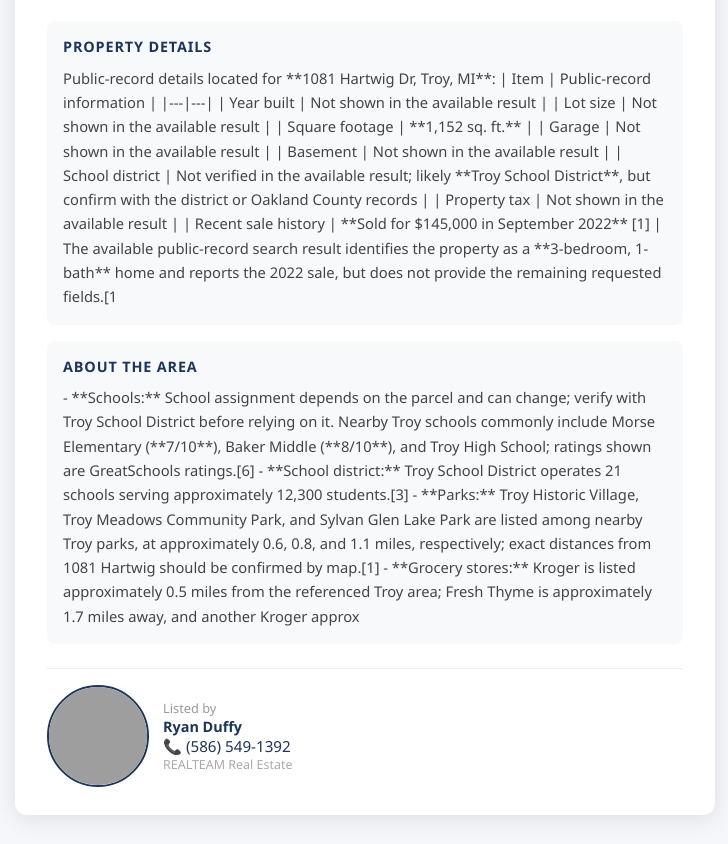
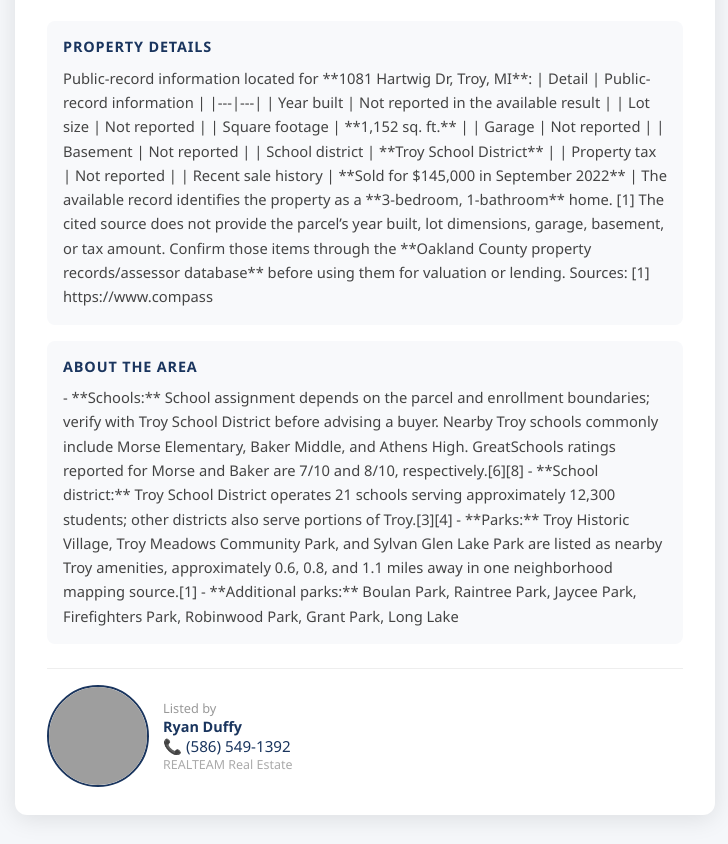
Before and after one commit to tommy-logan-ai/tommythemortgageguy, a plain HTML site: page coming-soon/troy-mi-u-476919.html in a window 1280 px wide. Shown: the part 1165-2009 px from the top of the page, without its empty margins (275-1003 px from the left). Drawn offline with Linux system fonts and the light colour scheme; no server answers; grey boxes are pictures that could not be loaded.

Commit message:
Coming Soon (regen-hero): Troy troy-mi-u-476919

```diff
--- a/coming-soon/troy-mi-u-476919.html
+++ b/coming-soon/troy-mi-u-476919.html
@@ -66,24 +66,29 @@
     </p>
   </div>
 </div>
-    <div style="margin:1.5rem 0 0;padding:1rem;background:#f8f9fb;border-radius:8px;"><h3 style="font-size:0.9rem;font-weight:700;color:#1a355e;text-transform:uppercase;letter-spacing:0.06em;margin:0 0 0.6rem">Property Details</h3><p style="font-size:0.92rem;color:#444;line-height:1.65;margin:0">Public-record details located for **1081 Hartwig Dr, Troy, MI**:
+    <div style="margin:1.5rem 0 0;padding:1rem;background:#f8f9fb;border-radius:8px;"><h3 style="font-size:0.9rem;font-weight:700;color:#1a355e;text-transform:uppercase;letter-spacing:0.06em;margin:0 0 0.6rem">Property Details</h3><p style="font-size:0.92rem;color:#444;line-height:1.65;margin:0">Public-record information located for **1081 Hartwig Dr, Troy, MI**:
 
-| Item | Public-record information |
+| Detail | Public-record information |
 |---|---|
-| Year built | Not shown in the available result |
-| Lot size | Not shown in the available result |
+| Year built | Not reported in the available result |
+| Lot size | Not reported |
 | Square footage | **1,152 sq. ft.** |
-| Garage | Not shown in the available result |
-| Basement | Not shown in the available result |
-| School district | Not verified in the available result; likely **Troy School District**, but confirm with the district or Oakland County records |
-| Property tax | Not shown in the available result |
-| Recent sale history | **Sold for $145,000 in September 2022** [1] |
+| Garage | Not reported |
+| Basement | Not reported |
+| School district | **Troy School District** |
+| Property tax | Not reported |
+| Recent sale history | **Sold for $145,000 in September 2022** |
 
-The available public-record search result identifies the property as a **3-bedroom, 1-bath** home and reports the 2022 sale, but does not provide the remaining requested fields.[1</p></div>
-    <div style="margin:1rem 0 0;padding:1rem;background:#f8f9fb;border-radius:8px;"><h3 style="font-size:0.9rem;font-weight:700;color:#1a355e;text-transform:uppercase;letter-spacing:0.06em;margin:0 0 0.6rem">About the Area</h3><p style="font-size:0.92rem;color:#444;line-height:1.65;margin:0">- **Schools:** School assignment depends on the parcel and can change; verify with Troy School District before relying on it. Nearby Troy schools commonly include Morse Elementary (**7/10**), Baker Middle (**8/10**), and Troy High School; ratings shown are GreatSchools ratings.[6]
-- **School district:** Troy School District operates 21 schools serving approximately 12,300 students.[3]
-- **Parks:** Troy Historic Village, Troy Meadows Community Park, and Sylvan Glen Lake Park are listed among nearby Troy parks, at approximately 0.6, 0.8, and 1.1 miles, respectively; exact distances from 1081 Hartwig should be confirmed by map.[1]
-- **Grocery stores:** Kroger is listed approximately 0.5 miles from the referenced Troy area; Fresh Thyme is approximately 1.7 miles away, and another Kroger approx</p></div>
+The available record identifies the property as a **3-bedroom, 1-bathroom** home. [1]
+
+The cited source does not provide the parcel’s year built, lot dimensions, garage, basement, or tax amount. Confirm those items through the **Oakland County property records/assessor database** before using them for valuation or lending.
+
+Sources:
+  [1] https://www.compass</p></div>
+    <div style="margin:1rem 0 0;padding:1rem;background:#f8f9fb;border-radius:8px;"><h3 style="font-size:0.9rem;font-weight:700;color:#1a355e;text-transform:uppercase;letter-spacing:0.06em;margin:0 0 0.6rem">About the Area</h3><p style="font-size:0.92rem;color:#444;line-height:1.65;margin:0">- **Schools:** School assignment depends on the parcel and enrollment boundaries; verify with Troy School District before advising a buyer. Nearby Troy schools commonly include Morse Elementary, Baker Middle, and Athens High. GreatSchools ratings reported for Morse and Baker are 7/10 and 8/10, respectively.[6][8]
+- **School district:** Troy School District operates 21 schools serving approximately 12,300 students; other districts also serve portions of Troy.[3][4]
+- **Parks:** Troy Historic Village, Troy Meadows Community Park, and Sylvan Glen Lake Park are listed as nearby Troy amenities, approximately 0.6, 0.8, and 1.1 miles away in one neighborhood mapping source.[1]
+- **Additional parks:** Boulan Park, Raintree Park, Jaycee Park, Firefighters Park, Robinwood Park, Grant Park, Long Lake</p></div>
     <div class="agent" style="display:flex;align-items:center;gap:14px;margin-top:1.5rem;padding-top:1rem;border-top:1px solid #eee">
       <img src="https://tommythemortgageguy.com/assets/agents/ryan-duffy-headshot.jpg" alt="Ryan Duffy" style="width:98px;height:98px;border-radius:50%;object-fit:cover;border:2px solid #1a355e">
       <div style="text-align:left">
```
